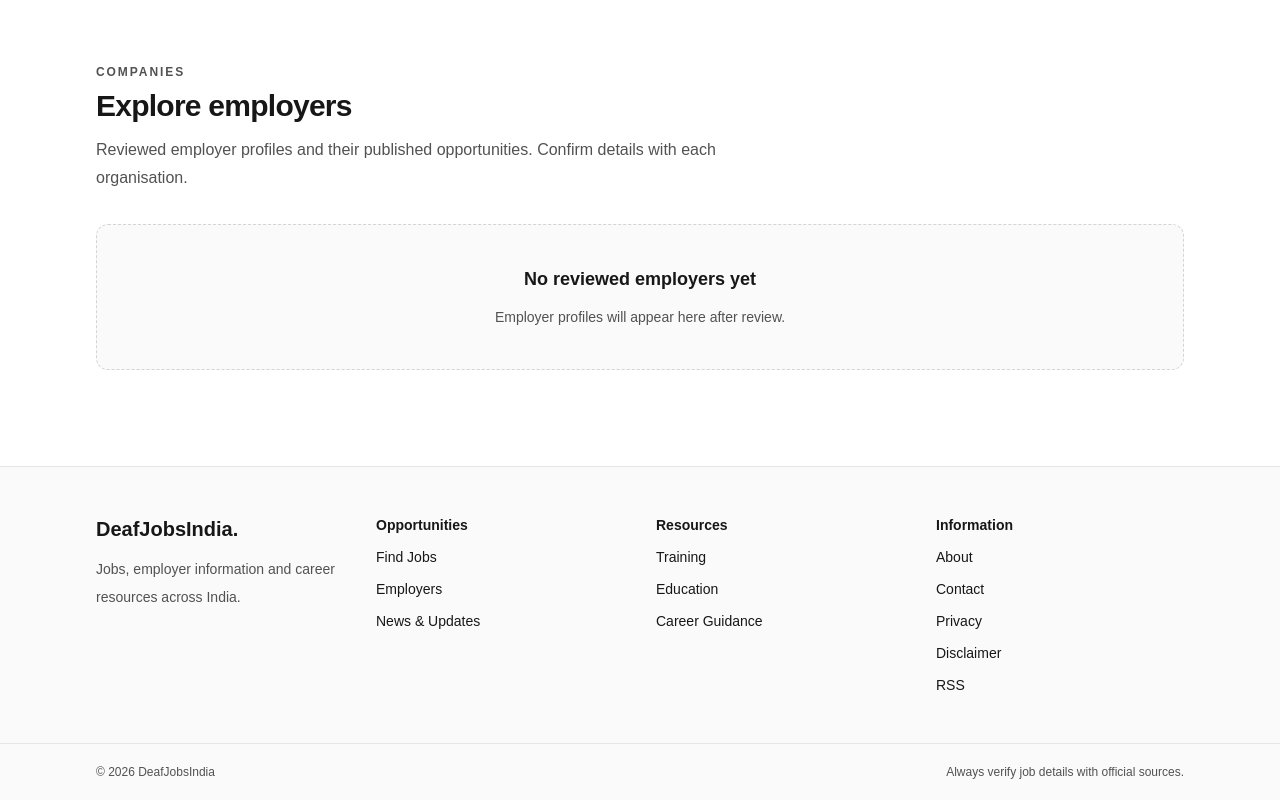
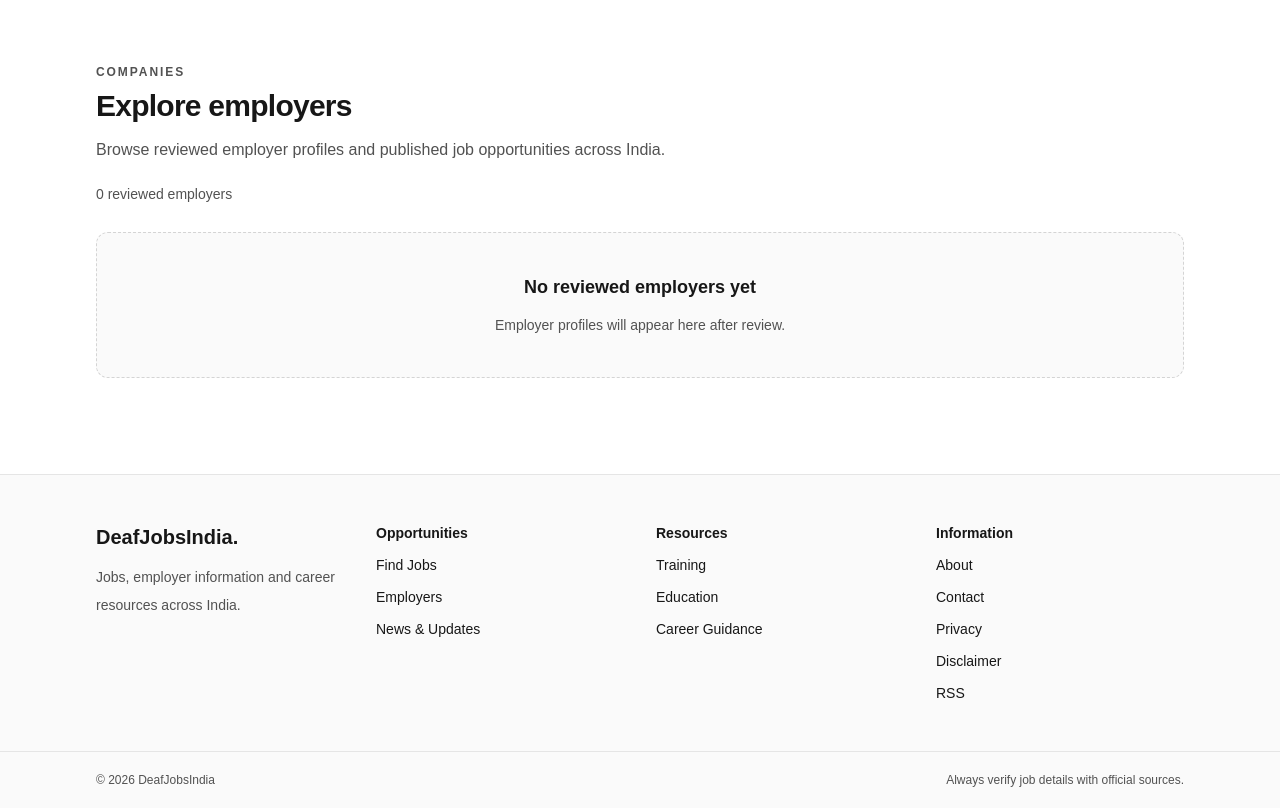
Before and after one commit to InKunalMahajan/deafjobsindia, a Laravel app: page /employers in a window 1280 px wide. Shown: the part 65-873 px from the top of the page. Before the commit the page ends 844 px from the top, so only its background shows below. Run offline with Laravel 12, Linux system fonts and the light colour scheme; data that the repository does not hold is empty; style sheets or scripts are compiled from the project's sources; some libraries are stand-ins or nearby versions.

Commit message:
Stage 07: refine employer directory and public job information

```diff
--- a/resources/views/pages/employers.blade.php
+++ b/resources/views/pages/employers.blade.php
@@ -1,13 +1,22 @@
 <x-layouts.site title="Employer directory">
 <section class="dji-container py-10 sm:py-16">
-  <x-ui.section-heading :level="1" eyebrow="Companies" title="Explore employers" description="Reviewed employer profiles and their published opportunities. Confirm details with each organisation."/>
-  <div class="mt-8 grid gap-5 md:grid-cols-2 lg:grid-cols-3">
+  <x-ui.section-heading :level="1" eyebrow="Companies" title="Explore employers" description="Browse reviewed employer profiles and published job opportunities across India."/>
+  <p class="mt-5 text-sm text-neutral-600">{{ $employers->total() }} reviewed employers</p>
+  <div class="mt-7 grid gap-5 md:grid-cols-2 lg:grid-cols-3">
     @forelse($employers as $employer)
       <x-ui.card>
-      <h2 class="break-words text-xl font-bold"><a class="underline underline-offset-4" href="{{ route('employers.show',$employer->slug) }}">{{ $employer->name }}</a></h2>
-      @if($employer->location)<p class="mt-3 text-sm text-neutral-600">{{ $employer->location }}</p>@endif
-      @if($employer->description)<p class="mt-3 text-sm leading-6">{{ \Illuminate\Support\Str::limit($employer->description,160) }}</p>@endif
-      <a class="mt-5 inline-block text-sm font-semibold underline" href="{{ route('employers.show',$employer->slug) }}">View employer</a>
+        <p class="text-xs font-semibold uppercase tracking-wider text-neutral-600">Reviewed employer</p>
+        <h2 class="mt-3 break-words text-xl font-bold">
+          <a class="underline underline-offset-4" href="{{ route('employers.show', $employer->slug) }}">{{ $employer->name }}</a>
+        </h2>
+        @if($employer->location)
+          <p class="mt-3 break-words text-sm text-neutral-600">{{ $employer->location }}</p>
+        @endif
+        @if($employer->description)
+          <p class="mt-3 break-words text-sm leading-6">{{ \Illuminate\Support\Str::limit($employer->description, 160) }}</p>
+        @endif
+        <p class="mt-4 text-sm font-medium">{{ $employer->open_jobs_count }} open {{ $employer->open_jobs_count == 1 ? 'vacancy' : 'vacancies' }}</p>
+        <a class="mt-5 inline-block text-sm font-semibold underline underline-offset-4" href="{{ route('employers.show', $employer->slug) }}">View employer profile</a>
       </x-ui.card>
     @empty
       <div class="col-span-full"><x-ui.empty-state title="No reviewed employers yet" description="Employer profiles will appear here after review."/></div>
```
Lines whose indentation alone changed are shown as unchanged.
